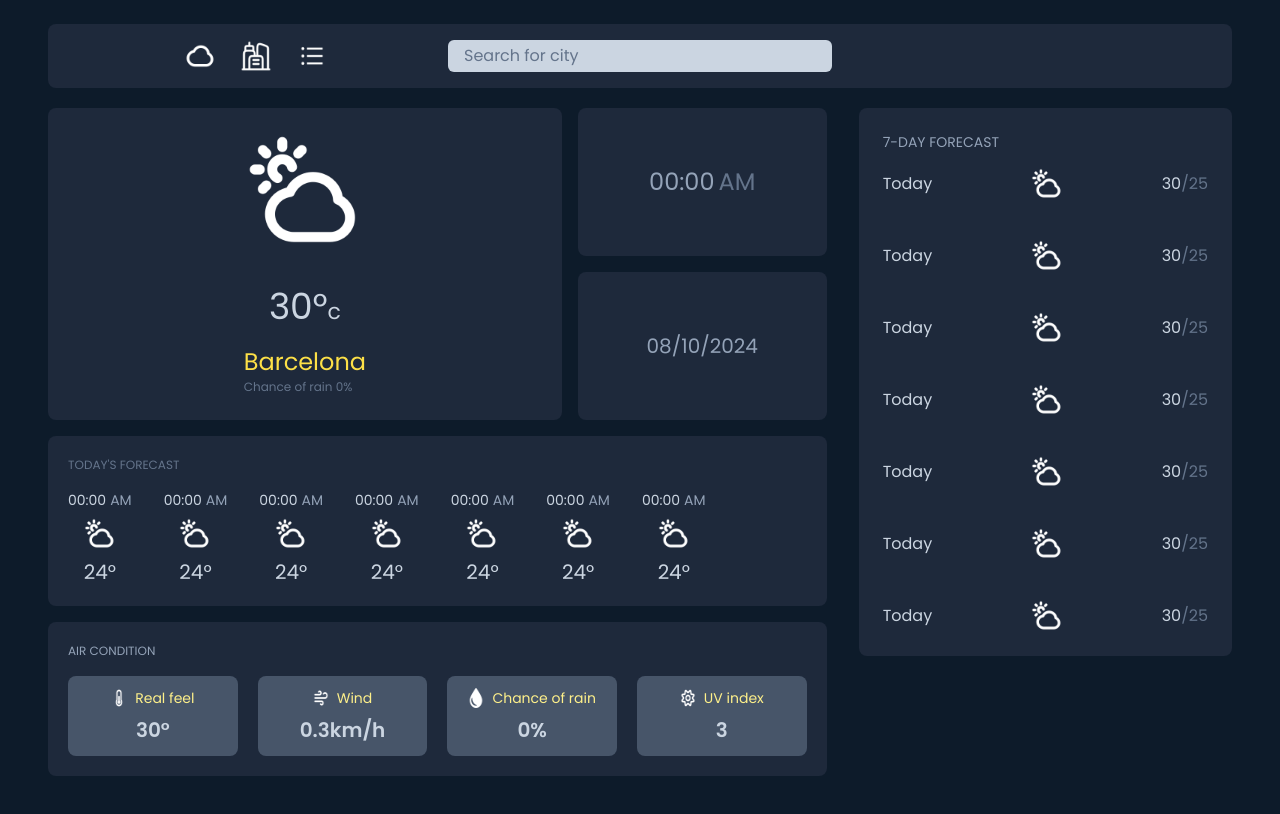
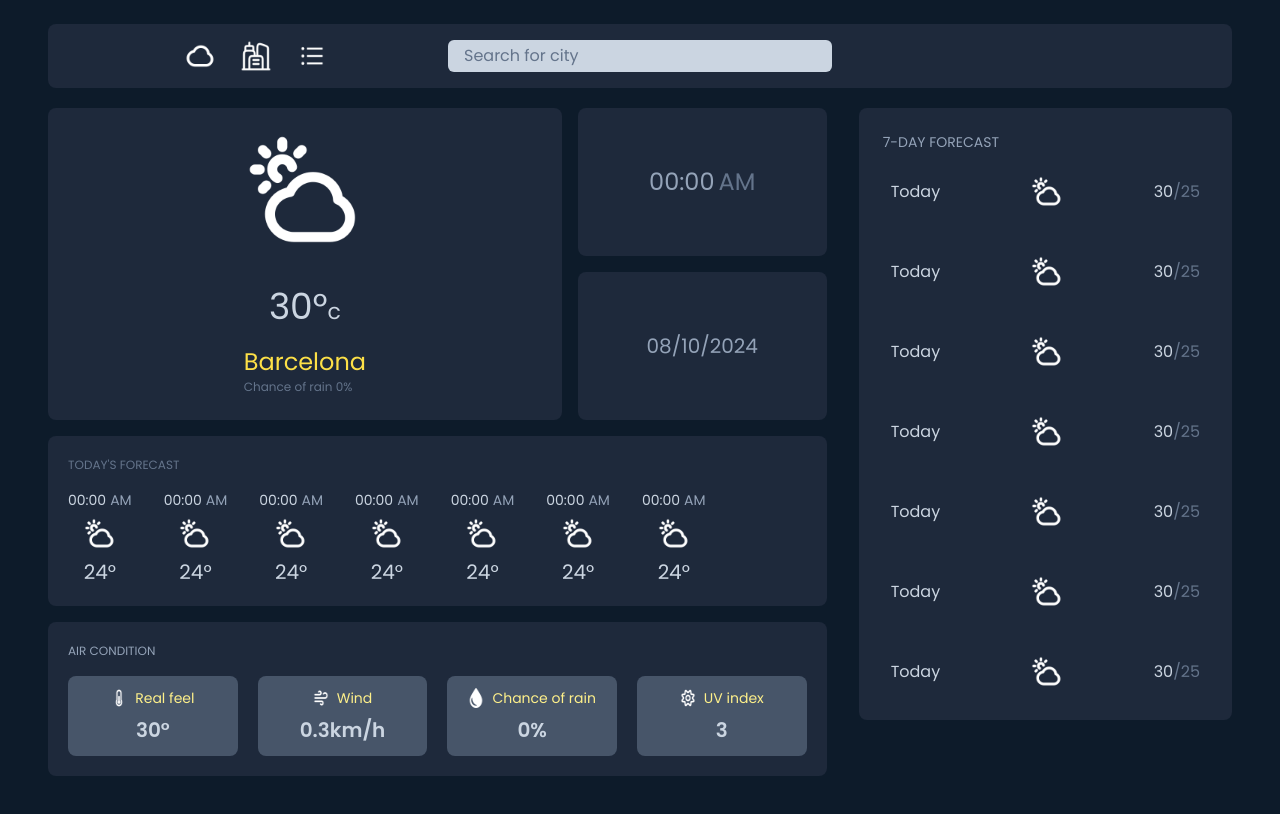
Before and after one commit to KousikBhowmik/Weather-app-react, a React (Vite) app: page / in a window 1280 px wide. Shown: the top 814 px of the page. Built offline with nearby package versions, Linux system fonts and the light colour scheme.

Commit message:
seven day component bug fixed

```diff
--- a/src/components/SevenDay.jsx
+++ b/src/components/SevenDay.jsx
@@ -5,8 +5,8 @@ const SevenDay = () => {
   return (
     <div className=" md:col-span-2 flex flex-col h-fit gap-4 p-5 md:p-6 rounded-md md:rounded-lg bg-slate-800">
       <p className='text-sm text-slate-400'>7-DAY FORECAST</p>
-      <div className='gap-10 flex flex-col'>
-        <div className='flex items-center justify-between'>
+      <div className='gap-8 flex flex-col sm:grid sm:grid-cols-2 sm:gap-4 md:flex md:flex-col md:gap-8'>
+        <div className='flex items-center justify-between sm:bg-slate-600 sm:p-6 sm:rounded-md md:flex md:items-center md:justify-between md:bg-transparent md:p-2 '>
           <p className='text-slate-300'>Today</p>
           <img className='w-8' src={assets.temp_icon} />
           <div className="flex items-center justify-center">
@@ -14,7 +14,7 @@ const SevenDay = () => {
             <p className='text-slate-500'>/25</p>
           </div>
         </div>
-        <div className='flex items-center justify-between'>
+        <div className='flex items-center justify-between sm:bg-slate-600 sm:p-6 sm:rounded-md md:flex md:items-center md:justify-between md:bg-transparent md:p-2 '>
           <p className='text-slate-300'>Today</p>
           <img className='w-8' src={assets.temp_icon} />
           <div className="flex items-center justify-center">
@@ -22,7 +22,7 @@ const SevenDay = () => {
             <p className='text-slate-500'>/25</p>
           </div>
         </div>
-        <div className='flex items-center justify-between'>
+        <div className='flex items-center justify-between sm:bg-slate-600 sm:p-6 sm:rounded-md md:flex md:items-center md:justify-between md:bg-transparent md:p-2 '>
           <p className='text-slate-300'>Today</p>
           <img className='w-8' src={assets.temp_icon} />
           <div className="flex items-center justify-center">
@@ -30,7 +30,7 @@ const SevenDay = () => {
             <p className='text-slate-500'>/25</p>
           </div>
         </div>
-        <div className='flex items-center justify-between'>
+        <div className='flex items-center justify-between sm:bg-slate-600 sm:p-6 sm:rounded-md md:flex md:items-center md:justify-between md:bg-transparent md:p-2 '>
           <p className='text-slate-300'>Today</p>
           <img className='w-8' src={assets.temp_icon} />
           <div className="flex items-center justify-center">
@@ -38,7 +38,7 @@ const SevenDay = () => {
             <p className='text-slate-500'>/25</p>
           </div>
         </div>
-        <div className='flex items-center justify-between'>
+        <div className='flex items-center justify-between sm:bg-slate-600 sm:p-6 sm:rounded-md md:flex md:items-center md:justify-between md:bg-transparent md:p-2 '>
           <p className='text-slate-300'>Today</p>
           <img className='w-8' src={assets.temp_icon} />
           <div className="flex items-center justify-center">
@@ -46,7 +46,7 @@ const SevenDay = () => {
             <p className='text-slate-500'>/25</p>
           </div>
         </div>
-        <div className='flex items-center justify-between'>
+        <div className='flex items-center justify-between sm:bg-slate-600 sm:p-6 sm:rounded-md md:flex md:items-center md:justify-between md:bg-transparent md:p-2 '>
           <p className='text-slate-300'>Today</p>
           <img className='w-8' src={assets.temp_icon} />
           <div className="flex items-center justify-center">
@@ -54,7 +54,7 @@ const SevenDay = () => {
             <p className='text-slate-500'>/25</p>
           </div>
         </div>
-        <div className='flex items-center justify-between'>
+        <div className='flex items-center justify-between sm:bg-slate-600 sm:p-6 sm:rounded-md md:flex md:items-center md:justify-between md:bg-transparent md:p-2 '>
           <p className='text-slate-300'>Today</p>
           <img className='w-8' src={assets.temp_icon} />
           <div className="flex items-center justify-center">
@@ -62,6 +62,8 @@ const SevenDay = () => {
             <p className='text-slate-500'>/25</p>
           </div>
         </div>
+
+
       </div>
     </div>
   );
```
Also changed, not shown: src/api/apiData.js (added).
